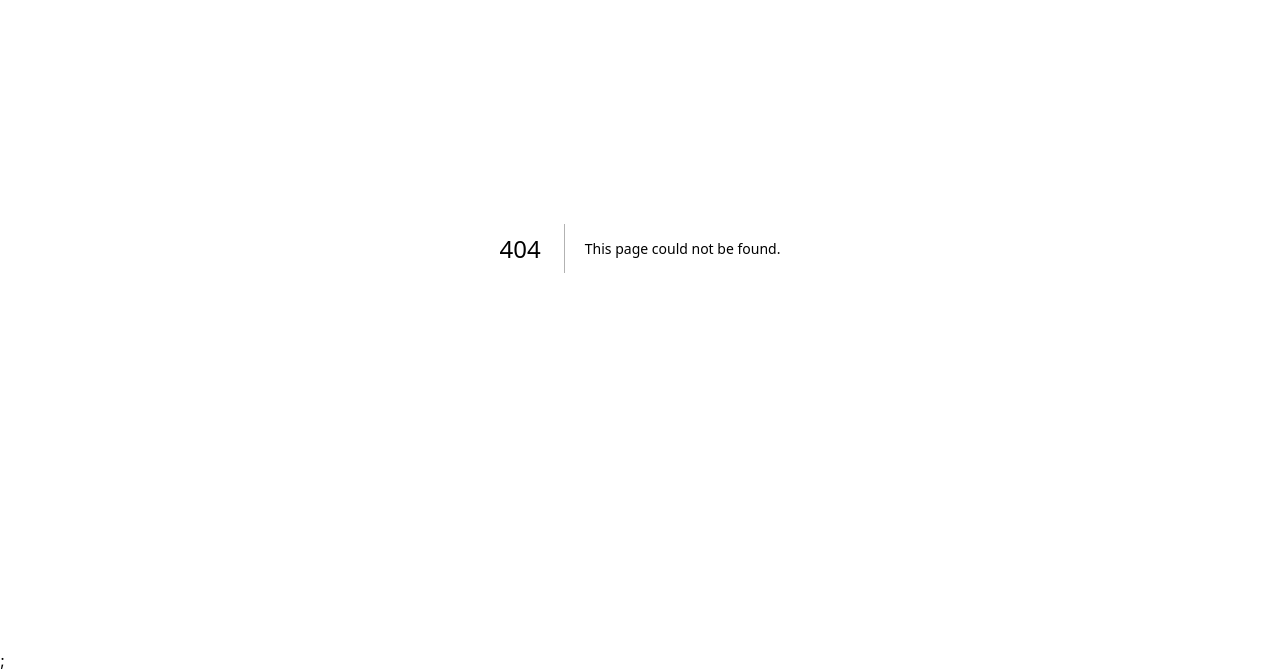
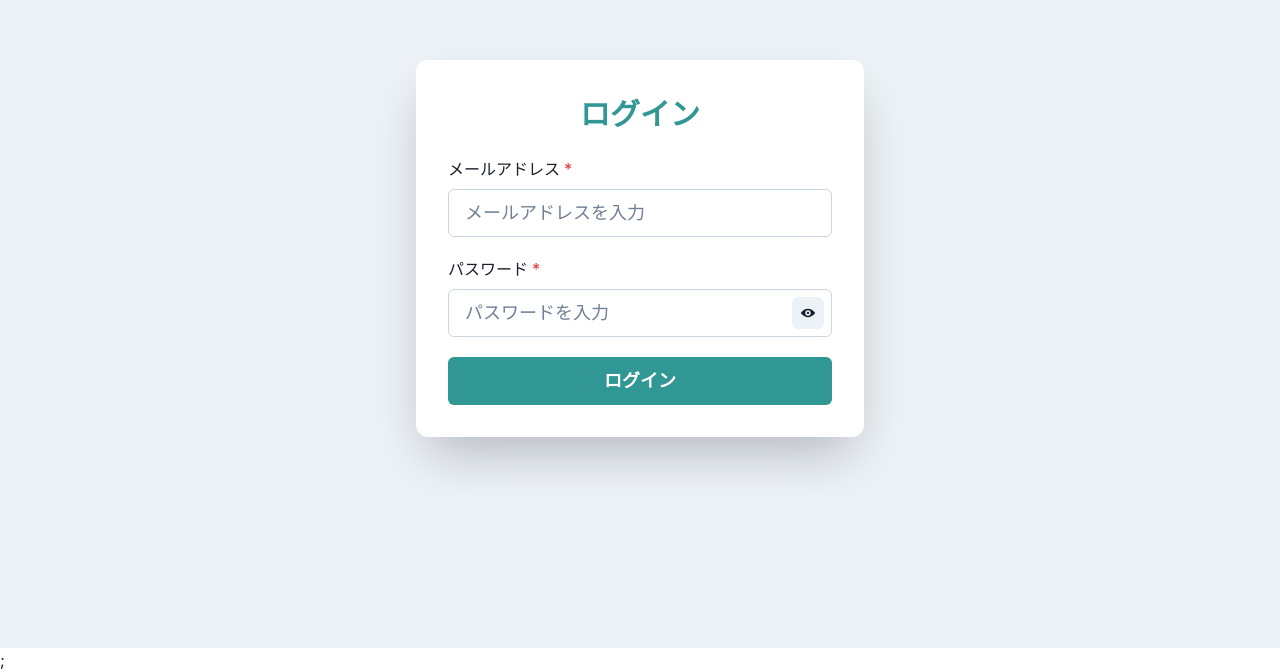
Before and after one commit to rem0930/Swing, a Next.js app in the folder frontend/: page /login in a window 1280 px wide. Before the commit this address had no page. Shown: the part 152-824 px from the top of the page. Built offline with nearby package versions, Linux system fonts and the light colour scheme.

Commit message:
make_login_design

```diff
--- /dev/null
+++ b/frontend/src/components/EmailInput.js
@@ -0,0 +1,26 @@
+import React from 'react';
+import { FormControl, FormLabel, Input, Text } from '@chakra-ui/react';
+
+const EmailInput = ({ email, setEmail, handleBlur, touched, validateEmail }) => {
+    return (
+        <FormControl isRequired>
+            <FormLabel>メールアドレス</FormLabel>
+            <Input
+                type="email"
+                placeholder="メールアドレスを入力"
+                value={email}
+                onChange={(e) => setEmail(e.target.value)}
+                onBlur={() => handleBlur('email')}
+                size="lg"
+                borderColor="gray.300"
+            />
+            {touched.email && (email === '' ? (
+                <Text fontSize="sm" color="red.500">メールアドレスを入力してください。</Text>
+            ) : (
+                !validateEmail(email) && <Text fontSize="sm" color="red.500">メールアドレスを正しく入力してください。</Text>
+            ))}
+        </FormControl>
+    );
+}
+
+export default EmailInput;
--- /dev/null
+++ b/frontend/src/components/PasswordInput.js
@@ -0,0 +1,36 @@
+import React from 'react';
+import { FormControl, FormLabel, InputGroup, Input, InputRightElement, IconButton, Text } from '@chakra-ui/react';
+import { ViewIcon, ViewOffIcon } from '@chakra-ui/icons';
+
+const PasswordInput = ({ password, setPassword, handleBlur, touched, showPassword, toggleShowPassword }) => {
+    return (
+        <FormControl isRequired>
+            <FormLabel>パスワード</FormLabel>
+            <InputGroup size="lg">
+                <Input
+                    type={showPassword ? "text" : "password"}
+                    placeholder="パスワードを入力"
+                    value={password}
+                    onChange={(e) => setPassword(e.target.value)}
+                    onBlur={() => handleBlur('password')}
+                    borderColor="gray.300"
+                />
+                <InputRightElement>
+                    <IconButton
+                        icon={showPassword ? <ViewOffIcon /> : <ViewIcon />}
+                        onClick={toggleShowPassword}
+                        aria-label={showPassword ? "Hide password" : "Show password"}
+                        size="sm"
+                    />
+                </InputRightElement>
+            </InputGroup>
+            {touched.password && (password === '' ? (
+                <Text fontSize="sm" color="red.500">パスワードを入力してください。</Text>
+            ) : (
+                password.length < 8 && <Text fontSize="sm" color="red.500">パスワードは8文字以上で入力してください。</Text>
+            ))}
+        </FormControl>
+    );
+}
+
+export default PasswordInput;
--- /dev/null
+++ b/frontend/src/pages/login.js
@@ -0,0 +1,67 @@
+import React, { useState } from 'react';
+import { useRouter } from 'next/router';
+import { Box, Button, VStack, Text, useToast, Center } from '@chakra-ui/react';
+import EmailInput from '@/components/EmailInput';
+import PasswordInput from '@/components/PasswordInput';
+
+function LoginPage() {
+    const [email, setEmail] = useState('');
+    const [password, setPassword] = useState('');
+    const [showPassword, setShowPassword] = useState(false);
+    const [touched, setTouched] = useState({ user_name: false, email: false, password: false });
+    const toast = useToast();
+    const router = useRouter();
+
+    const handleLogin = async (event) => {
+        event.preventDefault();
+        try {
+            const response = await fetch('http://localhost:3000/login', {
+                method: 'POST',
+                headers: { 'Content-Type': 'application/json' },
+                body: JSON.stringify({ email, password }),
+            });
+            const data = await response.json();
+            if (response.ok) {
+                toast({
+                    title: "Login Successful",
+                    description: "You are now logged in.",
+                    status: "success",
+                    duration: 5000,
+                    isClosable: true,
+                });
+                setEmail('');
+                setPassword('');
+                router.push('/index');
+            } else {
+                throw new Error(data.message || 'Failed to login');
+            }
+        } catch (error) {
+            toast({
+                title: 'Login Failed',
+                description: error.message,
+                status: 'error',
+                duration: 9000,
+                isClosable: true,
+            });
+        }
+    };
+
+    const handleBlur = (field) => setTouched({ ...touched, [field]: true });
+    const toggleShowPassword = () => setShowPassword(!showPassword);
+    const validateEmail = (email) => /^[^\s@]+@[^\s@]+\.[^\s@]+$/.test(email);
+
+    return (
+        <Center minHeight="100vh" bg="gray.100">
+            <Box p={8} bg="white" boxShadow="2xl" borderRadius="xl" w="full" maxW="md">
+                <VStack spacing={5} as="form" onSubmit={handleLogin}>
+                    <Text fontSize="3xl" fontWeight="bold" color="teal.500">ログイン</Text>
+                        <EmailInput {...{ email, setEmail, handleBlur, touched, validateEmail }} />
+                        <PasswordInput {...{ password, setPassword, handleBlur, touched, showPassword, toggleShowPassword }} />
+                    <Button type="submit" colorScheme="teal" w="full" size="lg">ログイン</Button>
+                </VStack>
+            </Box>
+        </Center>
+    );
+}
+
+export default LoginPage;
```
Also changed, not shown: frontend/src/pages/signup.js (+5 -44 lines), 1 other file (tests, documents, lock files or other folders).
